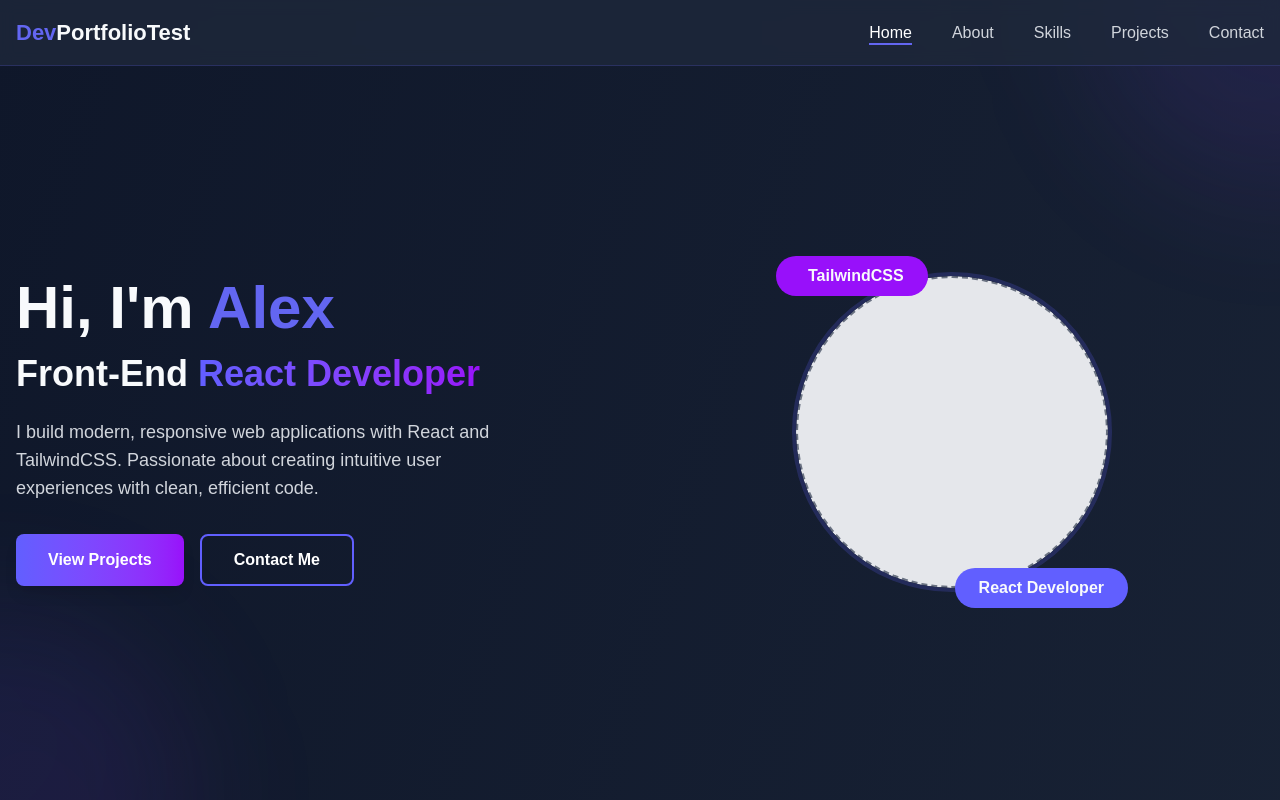
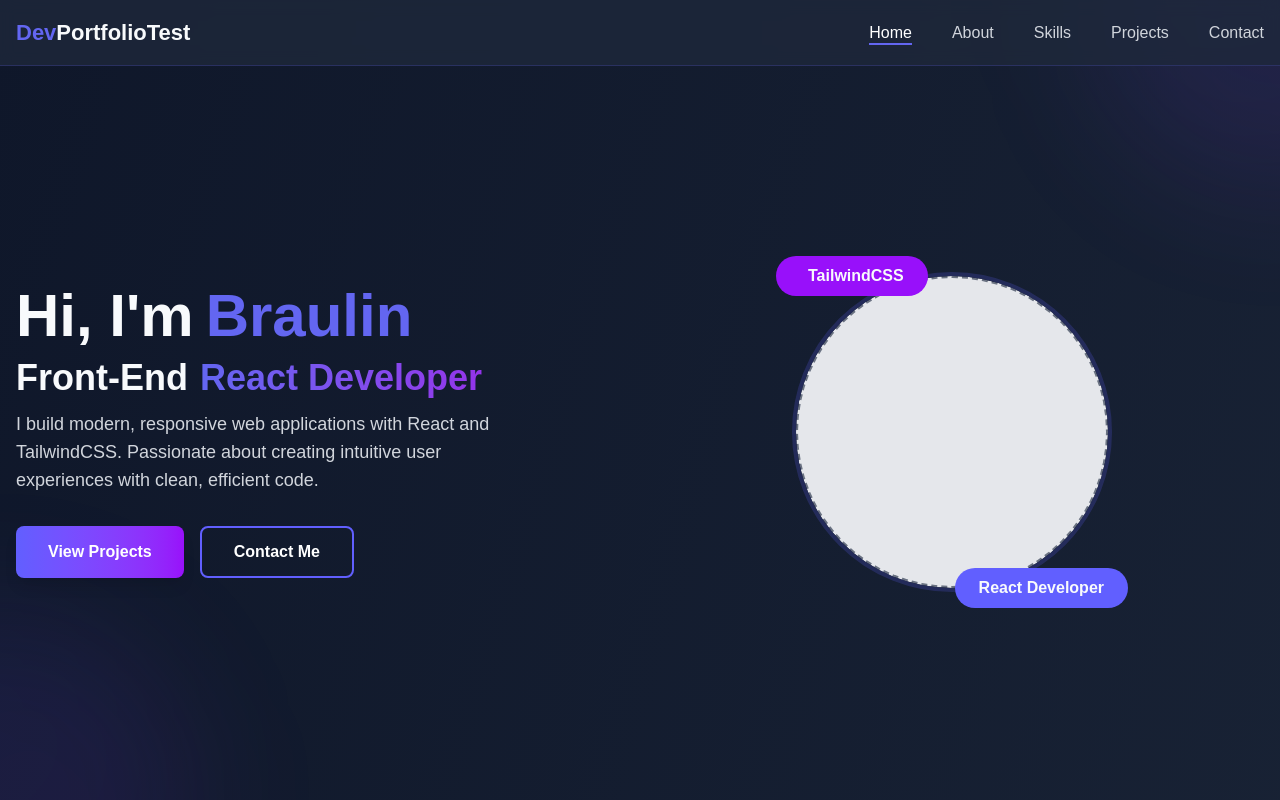
Before and after one commit to Braulin96/braulin-portfolio, a React (Vite) app: page / in a window 1280 px wide. Shown: the top 800 px of the page. Built offline with nearby package versions, Linux system fonts and the light colour scheme.

Commit message:
createad and tested Title component

```diff
--- a/src/components/PortfolioTest/PortfolioTest.tsx
+++ b/src/components/PortfolioTest/PortfolioTest.tsx
@@ -1,11 +1,7 @@
-import React, { useState, useEffect } from "react";
+import { useState, useEffect } from "react";
 
-import DesktopNavbar from "components/DesktopNavbar/DesktopNavbar";
 import Navbar from "components/Navbar/Navbar";
-
-import { NAV_LINK_DATA } from "constants/NavLinkData";
-
-import NavLinkList from "../NavLinkList/NavLinkList";
+import Title from "components/Title/Title";
 
 const PortfolioTest = () => {
   const [activeNav, setActiveNav] = useState("home");
@@ -126,16 +122,14 @@ const PortfolioTest = () => {
         id="home"
         className="min-h-screen flex items-center pt-16 relative z-10">
         <div className="container mx-auto px-4 py-20 flex flex-col md:flex-row items-center">
-          <div className="md:w-1/2 mb-12 md:mb-0">
-            <h1 className="text-4xl md:text-6xl font-bold mb-4">
-              Hi, I'm <span className="primary-blue">Alex</span>
-            </h1>
-            <h2 className="text-2xl md:text-4xl font-bold mb-6">
-              Front-End{" "}
-              <span className="bg-gradient-to-r from-indigo-500 to-purple-600 text-transparent bg-clip-text">
-                React Developer
-              </span>
-            </h2>
+          <div className="md:w-1/2 mb-12 md:mb-0 space-y-[12px]">
+            <Title size="lg" firstText="Hi, I'm" secondText="Braulin" />
+            <Title
+              size="md"
+              firstText="Front-End"
+              secondText="React Developer"
+            />
+
             <p className="text-gray-300 mb-8 text-lg max-w-lg">
               I build modern, responsive web applications with React and
               TailwindCSS. Passionate about creating intuitive user experiences
--- /dev/null
+++ b/src/components/Title/Title.styles.scss
@@ -0,0 +1,3 @@
+.Title {
+
+}
--- /dev/null
+++ b/src/components/Title/Title.tsx
@@ -0,0 +1,41 @@
+import "./Title.styles.scss";
+
+type TitleProps = {
+  firstText: string;
+  secondText?: string;
+  customClass?: string;
+  size?: "sm" | "md" | "lg";
+};
+
+const defaultClasses = {
+  sm: "md:text-2xl text-xl",
+  md: "text-2xl md:text-4xl ",
+  lg: "text-4xl md:text-6xl ",
+};
+
+const Title = ({
+  firstText,
+  secondText,
+  customClass,
+  size = "md",
+}: TitleProps) => {
+  return (
+    <div data-testid="Title" className={`Title ${customClass}`}>
+      <h1 className={`${defaultClasses[size]} font-bold`}>
+        {firstText}
+        {secondText && (
+          <span
+            className={`ml-[12px] ${
+              size === "lg"
+                ? "primary-blue"
+                : "bg-gradient-to-r from-primary-blue to-secondary-purple text-transparent bg-clip-text"
+            }`}>
+            {secondText}
+          </span>
+        )}
+      </h1>
+    </div>
+  );
+};
+
+export default Title;
```
Also changed, not shown: 1 other file (tests, documents, lock files or other folders).
